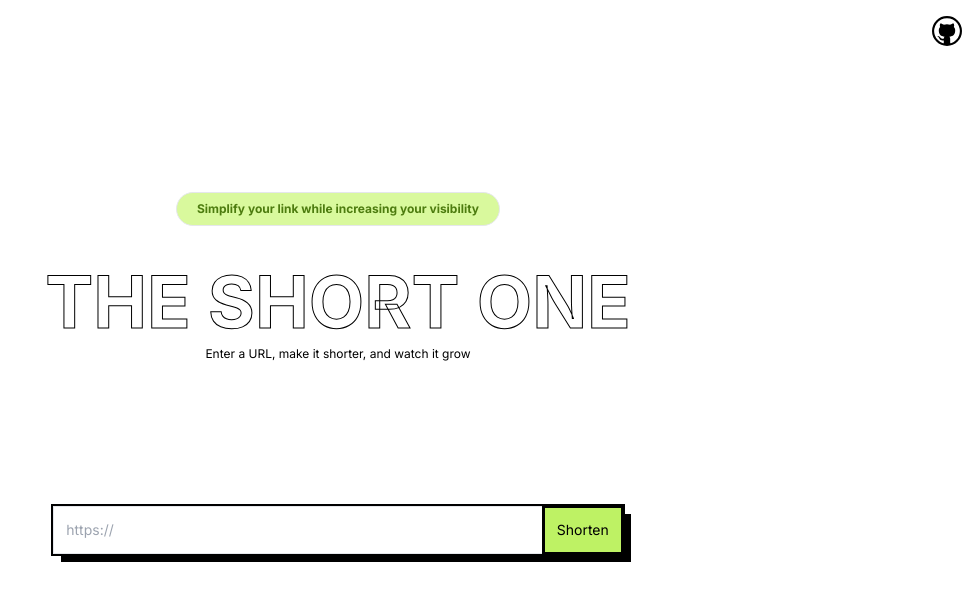
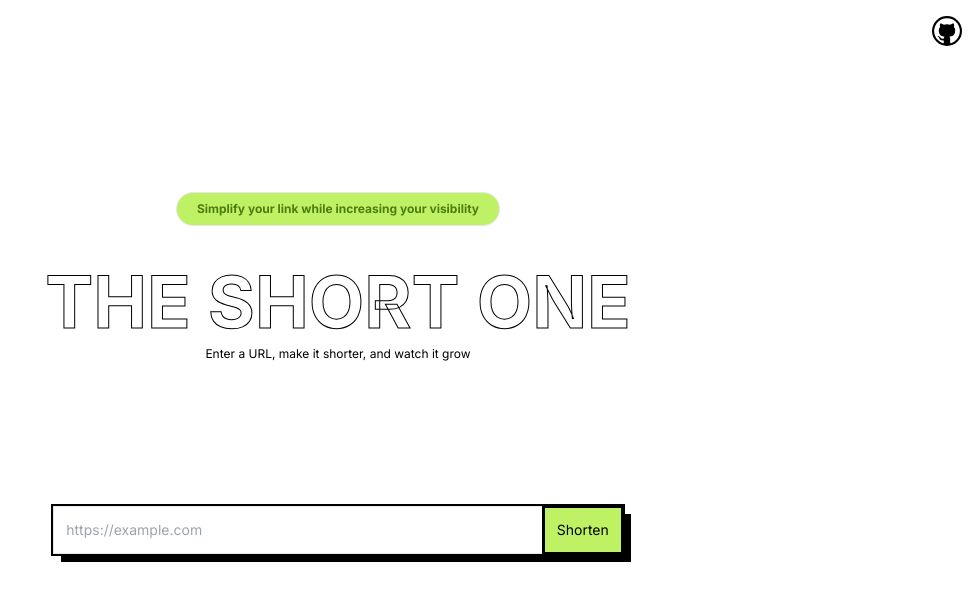
Before and after one commit to devthedud3/the-short-one, a Next.js app: page / in a window 1280 px wide. Shown: the top 600 px of the page, without its empty margins (302-1280 px from the left). Built offline with nearby package versions, Linux system fonts and the light colour scheme.

Commit message:
page build

```diff
--- a/app/(main)/Shortener/Shortener.tsx
+++ b/app/(main)/Shortener/Shortener.tsx
@@ -71,7 +71,7 @@ const Shortener: React.FC<Props> = () => {
           name="longUrl"
           onChange={handleInputChange}
           className="outline-none p-3 w-64 flex-1"
-          placeholder="https://"
+          placeholder="https://example.com"
         />
         <button
           type="submit"
--- a/app/page.tsx
+++ b/app/page.tsx
@@ -14,7 +14,7 @@ export default function Home() {
         <VscGithub size={30} />
       </Link>
       <div className="flex flex-col items-center space-y-10">
-        <p className="border px-5 py-2 text-xs rounded-full font-bold bg-lime-200 text-lime-700 ">
+        <p className="border px-5 py-2 text-xs rounded-full font-bold bg-lime-300 text-lime-700 ">
           Simplify your link while increasing your visibility
         </p>
         <div className="flex flex-col pb-24 text-center items-center space-y-2">
```
